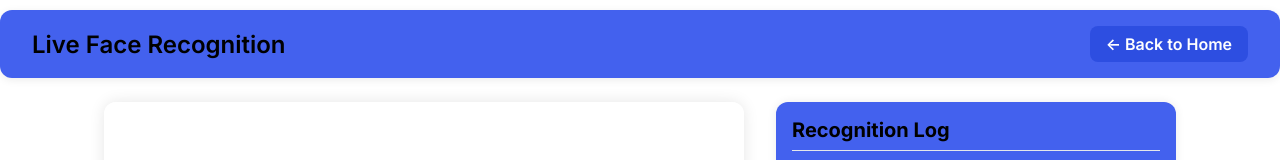
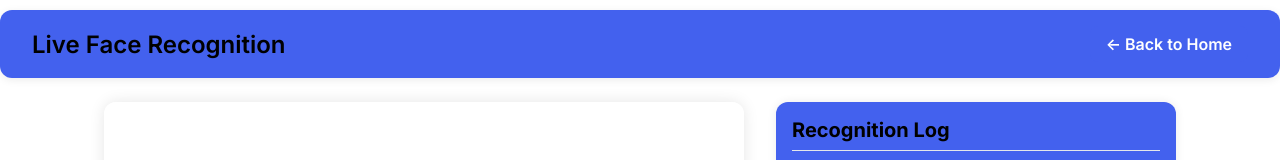
Before and after one commit to A-BHARATH77/Face_Detecto, a React (Create React App) app: page /live in a window 1280 px wide. Shown: the top 160 px of the page. Built offline with nearby package versions, Linux system fonts and the light colour scheme; no server answers.

Commit message:
Css changes

```diff
--- a/src/pages/LiveStream.css
+++ b/src/pages/LiveStream.css
@@ -20,7 +20,7 @@
 
 .lback-button {
   left: 2rem;
-  background-color: #2d4ee1; /* Changed from black to green */
+  background-color: #4361ee; /* Changed from black to green */
   color: rgb(255, 255, 255); /* White text for contrast */
   border: none; /* Removed border since we're using solid color */
   padding: 0.5rem 1rem;
--- a/src/pages/Registration.css
+++ b/src/pages/Registration.css
@@ -135,6 +135,7 @@
   align-items: center;
   gap: 0.25rem;
   transition: all 0.2s ease;
+  margin-top: 20px;
 }
 
 .reg-back-btn:hover {
```
